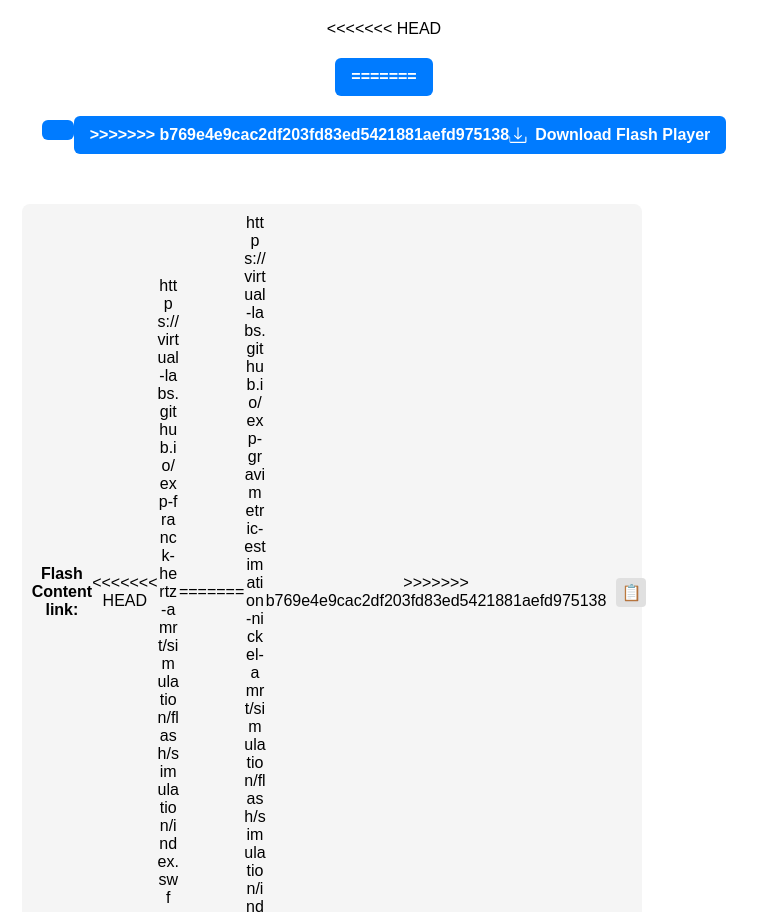
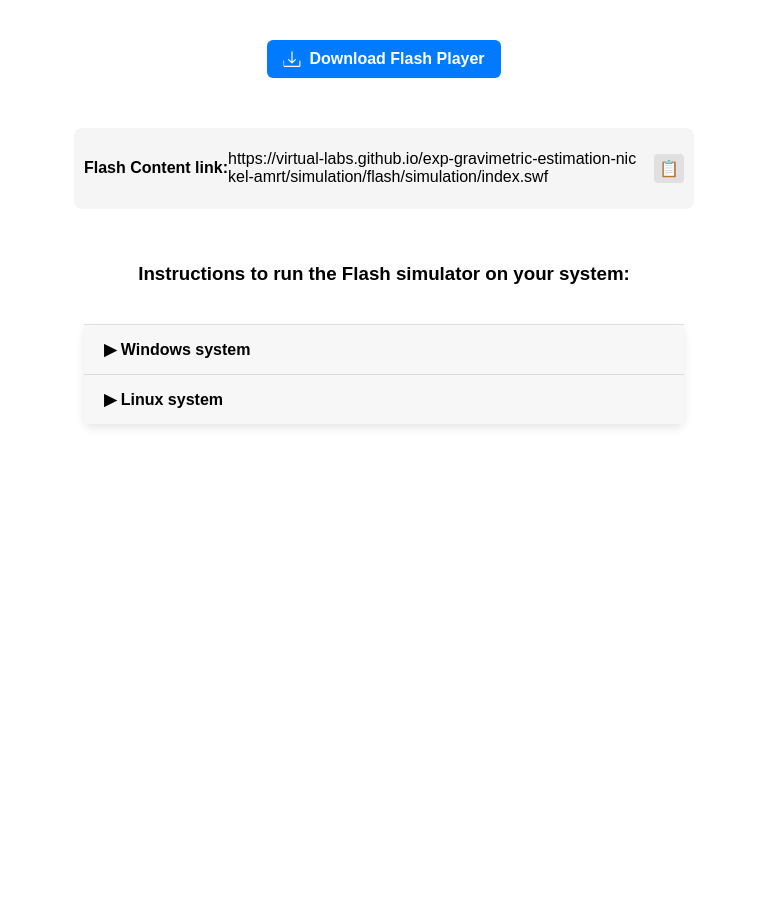
Before and after one commit to virtual-labs/exp-gravimetric-estimation-nickel-amrt, a plain HTML site: page experiment/simulation/index.html in a window 1280 px wide. Shown: the top 912 px of the page, without its empty margins (256-1013 px from the left). After the commit the page ends 800 px from the top, so only its background shows below. Drawn offline with Linux system fonts and the light colour scheme.

Commit message:
Update index.html

```diff
--- a/experiment/simulation/index.html
+++ b/experiment/simulation/index.html
@@ -6,16 +6,10 @@
 
 </head>
 <body>
-<<<<<<< HEAD
 
-
-<div class="download-section" style="text-align: center;">
-    <a href="/exp-franck-hertz-amrt/simulation/flash/flashplayer.exe" class="download-link" download>
-=======
 
 <div class="download-section">
     <a href="/exp-gravimetric-estimation-nickel-amrt/simulation/flash/flashplayer.exe" class="download-link" download>
->>>>>>> b769e4e9cac2df203fd83ed5421881aefd975138
       <svg xmlns="http://www.w3.org/2000/svg" width="18" height="18" fill="white" viewBox="0 0 16 16">
         <path d="M.5 9.9V14a1 1 0 0 0 1 1h13a1 1 0 0 0 1-1V9.9a.5.5 0 0 0-1 0V14H1V9.9a.5.5 0 0 0-1 0z"/>
         <path d="M7.646 11.854a.5.5 0 0 0 .708 0l3-3a.5.5 0 0 0-.708-.708L8.5 10.293V1.5a.5.5 0 0 0-1 0v8.793L5.354 8.146a.5.5 0 1 0-.708.708l3 3z"/>
@@ -27,11 +21,7 @@
 
 	<div class="copy-container">
     <p><h4>Flash Content link: </h4> </p>
-<<<<<<< HEAD
-  <span class="link-text" id="copyText">https://virtual-labs.github.io/exp-franck-hertz-amrt/simulation/flash/simulation/index.swf</span>
-=======
   <span class="link-text" id="copyText">https://virtual-labs.github.io/exp-gravimetric-estimation-nickel-amrt/simulation/flash/simulation/index.swf</span>
->>>>>>> b769e4e9cac2df203fd83ed5421881aefd975138
   <div class="copy-icon" onclick="copyLink()">
     📋
   </div>
```
